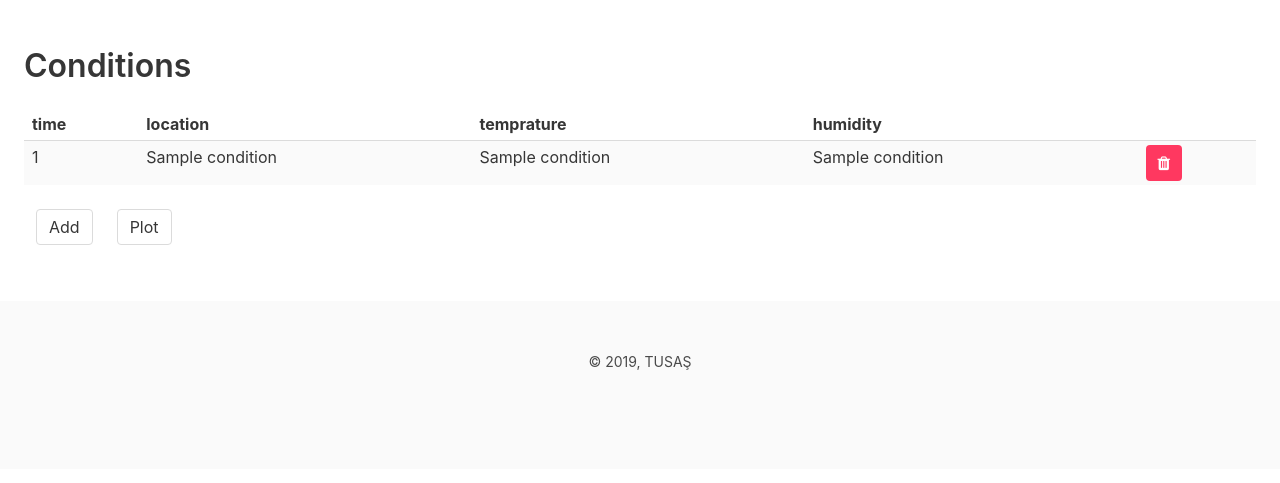
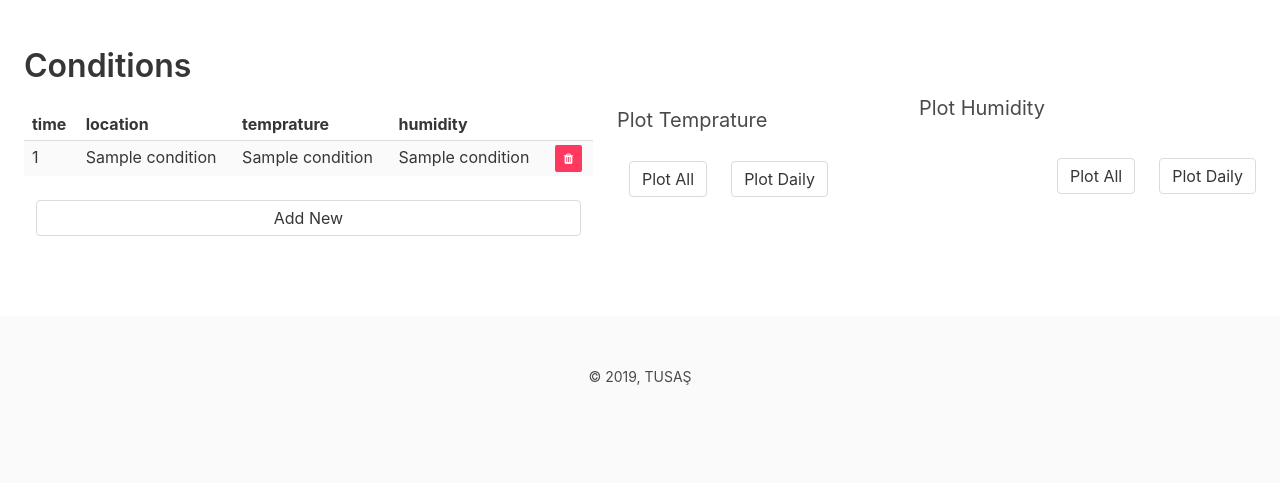
Before and after one commit to gokaytem/tusasproject1-, a Flask app: page /conditions in a window 1280 px wide. Shown: the part 52-535 px from the top of the page. Run offline with Flask 2, Linux system fonts and the light colour scheme; a database or web service that is not in the repository returns one stand-in record (values such as "Sample title"); some libraries are stand-ins or nearby versions.

Commit message:
graphs open in pop-up windows, visual improvements

```diff
--- a/server.py
+++ b/server.py
@@ -38,13 +38,21 @@ def initialize(url):
 
         cursor.close()
 
-def query(url):
-    with dbapi2.connect(url) as connection:
-        cursor = connection.cursor()
-        cursor.execute("SELECT * FROM conditions")
-        rows = cursor.fetchall()
-        cursor.close()
-        return rows
+def query(url, scale):
+    if scale=="all":
+        with dbapi2.connect(url) as connection:
+            cursor = connection.cursor()
+            cursor.execute("SELECT * FROM conditions")
+            rows = cursor.fetchall()
+            cursor.close()
+            return rows
+    elif scale=="daily":
+        with dbapi2.connect(url) as connection:
+            cursor = connection.cursor()
+            cursor.execute("SELECT * FROM conditions WHERE time >= CURRENT_DATE ")
+            rows = cursor.fetchall()
+            cursor.close()
+            return rows
 
 def draw_fig(fig_type,x,y):
     """Returns html equivalent of matplotlib figure
@@ -67,6 +75,7 @@ def draw_fig(fig_type,x,y):
         if fig_type == "line":
             plt.xlabel("timestamp")
             plt.ylabel("temprature")
+            plt.ylim(20, 70)
             ax.plot(x, y)
         elif fig_type == "bar":
             ax.bar(x, y)
@@ -89,7 +98,7 @@ def home_page():
 @app.route("/conditions")
 def conditions_page():
     #url="postgres://yhhyfzzbazeqdp:e01c510431281ed149e9aaede179c6a8f02317a6148695c8779bf911d4c8fb9f@ec2-174-129-255-10.compute-1.amazonaws.com:5432/d5esp0qjvi5ic3"
-    rows = query(DATABASE_URL)
+    rows = query(DATABASE_URL, "all")
     return render_template("conditions.html", rows=sorted(rows), len=len(rows))
 
 @app.route("/conditions_add", methods=["GET", "POST"])
@@ -134,22 +143,17 @@ def conditions_remove(time):
 
         return redirect(url_for("conditions_page"))
 
-@app.route('/conditions_plot')
-def conditions_plot_page():
-    data = query(DATABASE_URL)
+@app.route('/conditions_plot_<int:attribute>_<string:scale>')
+def conditions_plot_page(attribute, scale):
+    data = query(DATABASE_URL, scale)
     x=[]
     y=[]
     for i in range(0,len(data)):
         x.append(data[i][0])
-        y.append(data[i][2])
+        y.append(data[i][attribute])
 
     return draw_fig("line",x,y)
 
 if __name__ == "__main__":
-
-    # url = os.getenv("DATABASE_URL")
-    # if url is None:
-        # print("Usage: DATABASE_URL=url python dbinit.py", file=sys.stderr)
-        # sys.exit(1)
-
+    app.config["DEBUG"] = True
     app.run()
--- a/templates/conditions.html
+++ b/templates/conditions.html
@@ -2,7 +2,8 @@
 {% block title %}Device 1{% endblock %}
 {% block content %}
 	<h1 class="title">Conditions</h1>
-
+	<div class="columns is-multiline">
+		<div class="column is-one-half">
 				<table class="table is-narrow is-striped is-hoverable">
 
 				<tr>
@@ -19,7 +20,7 @@
 					<td>{{ rows[i][2] }}</td>
 					<td>{{ rows[i][3] }}</td>
 					<td>
-                <a class="button is-danger" href="{{url_for('conditions_remove', time=rows[i][0]) }}">
+						<a class="button is-small is-danger" href="{{url_for('conditions_remove', time=rows[i][0]) }}">
 							<span class="icon is-small is-left">
 							  <i class="fa fa-trash"></i>
 							</span>
@@ -28,15 +29,44 @@
 				</tr>
 			{%endfor%}
 			</table>
+			<span class="navbar-item">
+				<a class="button is-fullwidth" href="{{ url_for('conditions_add_page') }}">Add New</a>
+			</span>
+		</div>
+
+		<div class="column is-one-quarter">
+			<p class="subtitle">Plot Temprature</p>
 			<div class="field is-grouped">
 				<span class="navbar-item">
-                <a class="button" href="{{ url_for('conditions_add_page') }}">Add</a>
+						<!-- <a class="button plotbutton" onclick="showPlot(event, 'plot')" id="plotbutton">Plot</a> -->
+						<a class="button" onclick="popup_plot('{{ url_for('conditions_plot_page', attribute='2', scale='all' ) }}')">Plot All</a>
 				</span>
 				<span class="navbar-item">
-				<!-- <a class="button plotbutton" onclick="showPlot(event, 'plot')" id="plotbutton">Plot</a> -->
-                <a class="button" href="{{ url_for('conditions_plot_page') }}">Plot</a>
+						<a class="button" onclick="popup_plot('{{ url_for('conditions_plot_page', attribute='2', scale='daily' ) }}')">Plot Daily</a>
 				</span>
 			</div>
+		</div>
+
+			<p class="subtitle">Plot Humidity</p>
+			<div class="field is-grouped">
+				<span class="navbar-item">
+						<!-- <a class="button plotbutton" onclick="showPlot(event, 'plot')" id="plotbutton">Plot</a> -->
+						<a class="button" onclick="popup_plot('{{ url_for('conditions_plot_page', attribute='3', scale='all' ) }}')">Plot All</a>
+				</span>
+				<span class="navbar-item">
+						<a class="button" onclick="popup_plot('{{ url_for('conditions_plot_page', attribute='3', scale='daily' ) }}')">Plot Daily</a>
+				</span>
+			</div>
+			</div>
+		</div>
+
+	</div>
+
+	<script>
+		function popup_plot(url) {
+			window.open(url,'popUpWindow','height=600,width=700,left=100,top=100,resizable=yes,scrollbars=yes,toolbar=yes,menubar=no,location=no,directories=no, status=yes');
+				}
+	</script>
 
 	<!-- <div id="plot" class="tabcontent">
 		<h3>Paris</h3>
```
Lines whose indentation alone changed are shown as unchanged.
